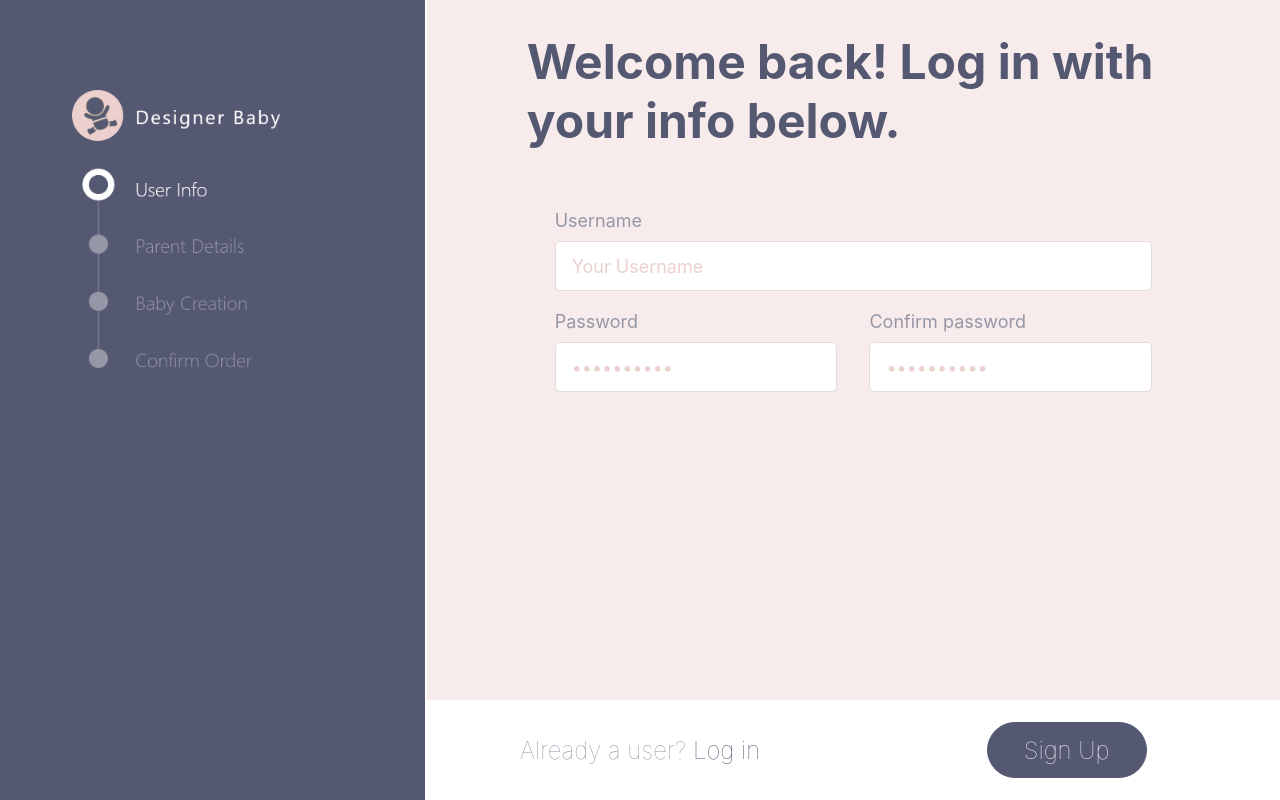
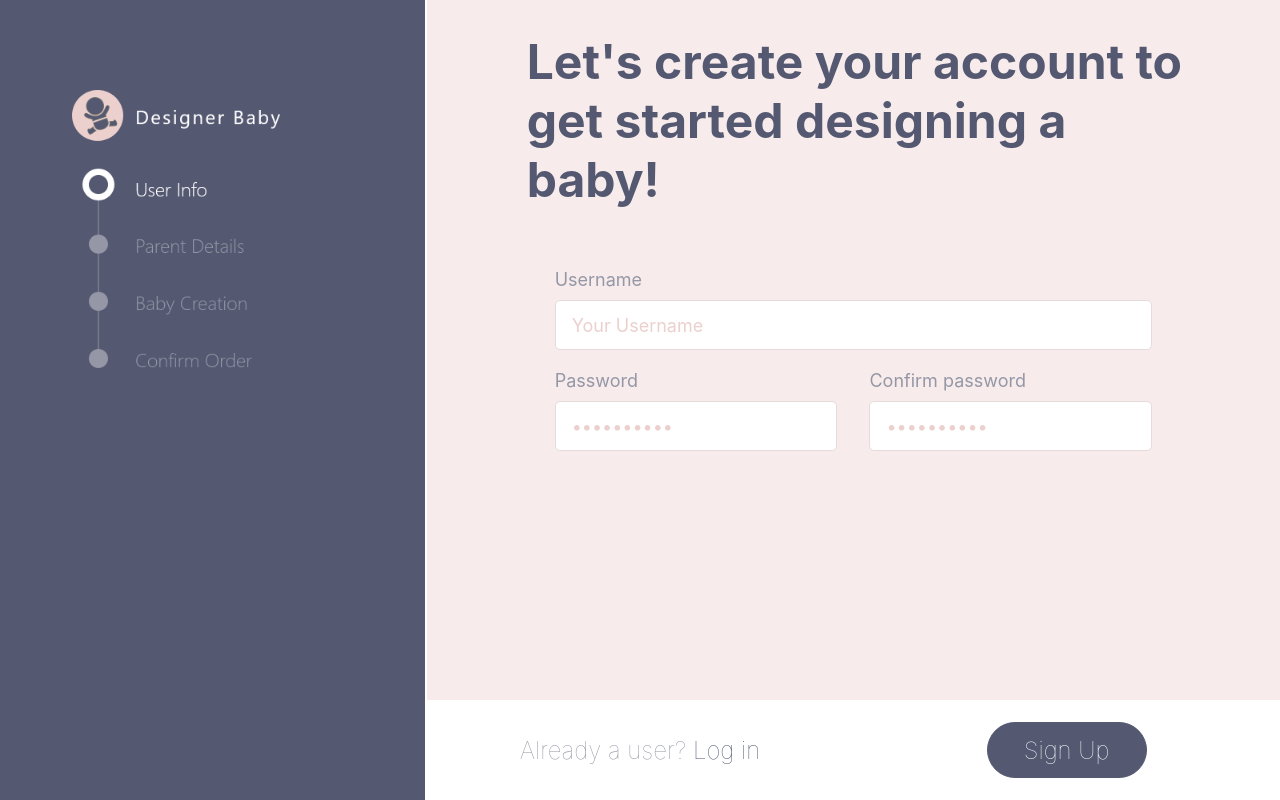
Before and after one commit to canterburymalcolm/canterburymalcolm.github.io, a React (Create React App) app: page / in a window 1280 px wide. Built offline with nearby package versions, Linux system fonts and the light colour scheme.

Commit message:
fixed title map, and updated readme

```diff
--- a/src/constants.js
+++ b/src/constants.js
@@ -59,8 +59,8 @@ export const formMap = new Map([
 ]);
 
 export const titleMap = new Map([
-    [PAGES.LANDING, "Welcome back! Log in with your info below."],
-    [PAGES.LOG_IN, "Let's create your account to get started designing a baby!"],
+    [PAGES.LANDING, "Let's create your account to get started designing a baby!"],
+    [PAGES.LOG_IN, "Welcome back! Log in with your info below."],
     [PAGES.ADD_USER, "Hello! Please tell us a little bit about yourself."],
     [PAGES.ADD_MOM, "Step one is adding a mom."],
     [PAGES.ADD_DAD, "Now we just need a dad"]
```
Also changed, not shown: 1 other file (tests, documents, lock files or other folders).
